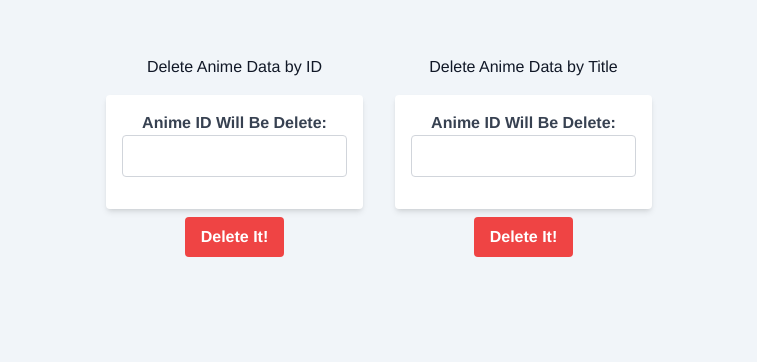
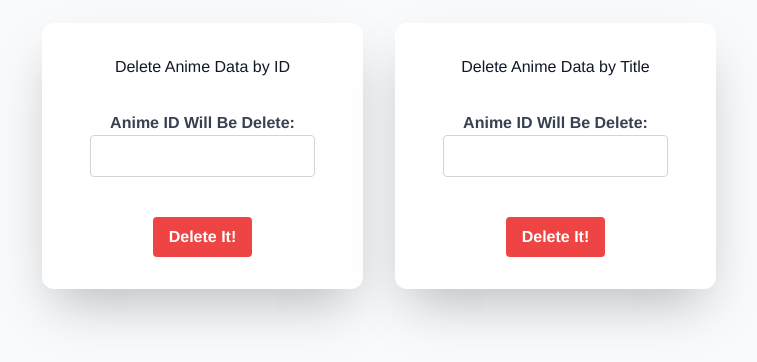
Before and after one commit to Haalloobim/Pemrograman-Web-PayloadCMS, a Vue app in the folder client/: page /delete in a window 1280 px wide. Shown: the part 244-606 px from the top of the page, without its empty margins (261-1018 px from the left). Built offline with nearby package versions, Linux system fonts and the light colour scheme.

Commit message:
feat: add not found route handling

```diff
--- a/client/src/router/index.js
+++ b/client/src/router/index.js
@@ -7,6 +7,7 @@ import createPage from '../views/createPage.vue'
 import readPage from '../views/ReadPage.vue'
 import updatePage from '../views/UpdatePage.vue'
 import deletePage from '../views/DeletePage.vue'
+import NotFound from '../views/NotFound.vue';
 
 const routes = [
   {
@@ -48,6 +49,11 @@ const routes = [
     path: '/delete',
     name: 'delete',
     component: deletePage
+  },
+  {
+    path: '/:pathMatch(.*)*',
+    name: 'Not Found',
+    component: NotFound
   }
 ]
 
--- a/client/src/views/DeletePage.vue
+++ b/client/src/views/DeletePage.vue
@@ -1,8 +1,8 @@
 <template>
-    <div class="flex flex-row items-center justify-center min-h-screen gap-x-8">
-        <div class="flex flex-col items-center gap-y-2">
+    <div class="flex flex-row items-center justify-center min-h-screen gap-x-8 bg-slate-50">
+        <div class="flex flex-col items-center p-8 gap-y-2 bg-white rounded-xl shadow-2xl">
             <h1 class="block mb-2 text-md font-medium text-gray-900">Delete Anime Data by ID</h1>
-            <form ref="DeleteForm" class="bg-white p-4 rounded shadow-md">
+            <form ref="DeleteForm" class="p-4 rounded">
                 <div class="mb-4">
                     <label for="AnimeID" class="block text-gray-700 font-semibold">Anime ID Will Be Delete:</label>
                     <input v-model="AnimeIDDelete" type="text" id="AnimeIDDelete" name="AnimeID" required
@@ -14,9 +14,9 @@
                 Delete It!
             </button>
         </div>
-        <div class="flex flex-col items-center gap-y-2">
+        <div class="flex flex-col items-center p-8 gap-y-2 bg-white rounded-xl shadow-2xl">
             <h1 class="block mb-2 text-md font-medium text-gray-900">Delete Anime Data by Title</h1>
-            <form ref="DeleteForm" class="bg-white p-4 rounded shadow-md">
+            <form ref="DeleteForm" class=" p-4 rounded ">
                 <div class="mb-4">
                     <label for="Title" class="block text-gray-700 font-semibold">Anime ID Will Be Delete:</label>
                     <input v-model="TitleDelete" type="text" id="TitleDelete" name="Title" required
```
